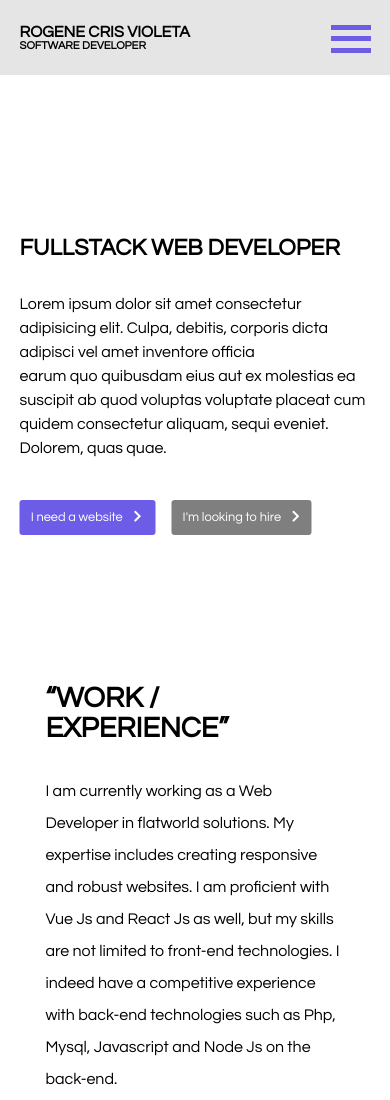
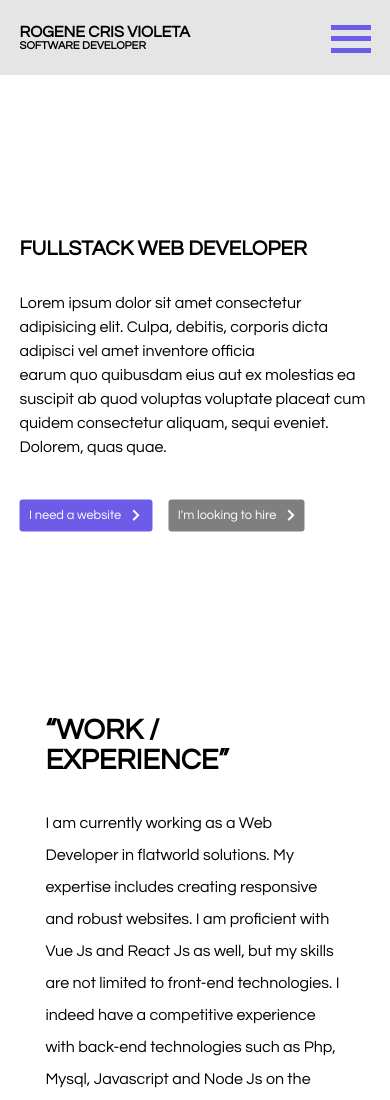
Before and after one commit to rcvioleta/old-version-1__rcvioleta.github.io, a plain HTML site: page index.html in a window 390 px wide. Shown: the top 1100 px of the page. Drawn offline with Linux system fonts and the light colour scheme.

Commit message:
Fixed header background responsiveness

```diff
--- a/css/style.css
+++ b/css/style.css
@@ -348,7 +348,7 @@ a {
 /* 0 - 600px phone */
 @media (max-width: 37.5em) {
     .header-bg {
-        height: 75vh;
+        height: 80vh;
     }
 
     #main-header .top-nav .flexbox {
@@ -369,7 +369,7 @@ a {
     }
 
     #main-header .content h1 {
-        font-size: 1.45em;
+        font-size: 1.3em;
     }
 
     #main-header .content p {
@@ -377,7 +377,7 @@ a {
     }
 
     #main-header .content .buttons > a {
-        padding: .7rem;
+        padding: .6rem;
         border-radius: .2rem;
         border: none;
         font-size: .8em;
@@ -386,6 +386,7 @@ a {
     }
 
     #main-content .work h1 {
+        margin-top: 2rem;
         font-size: 1.8em;
     }
 
```
